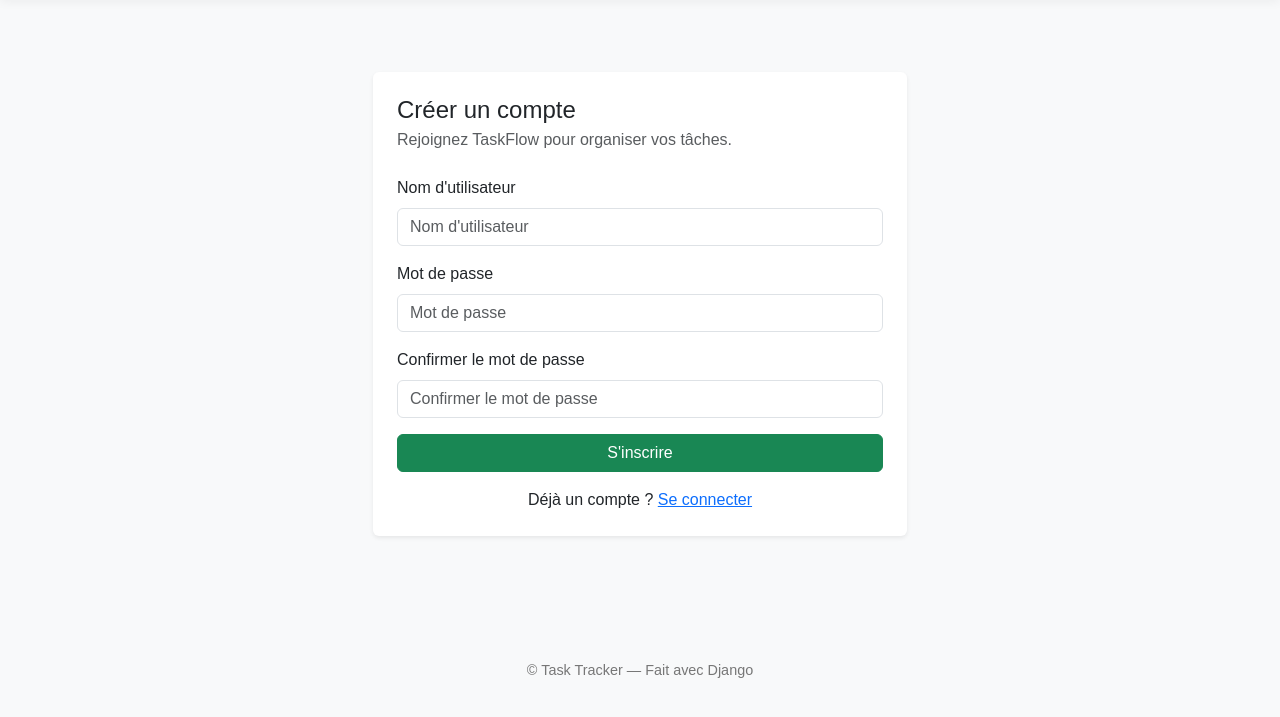
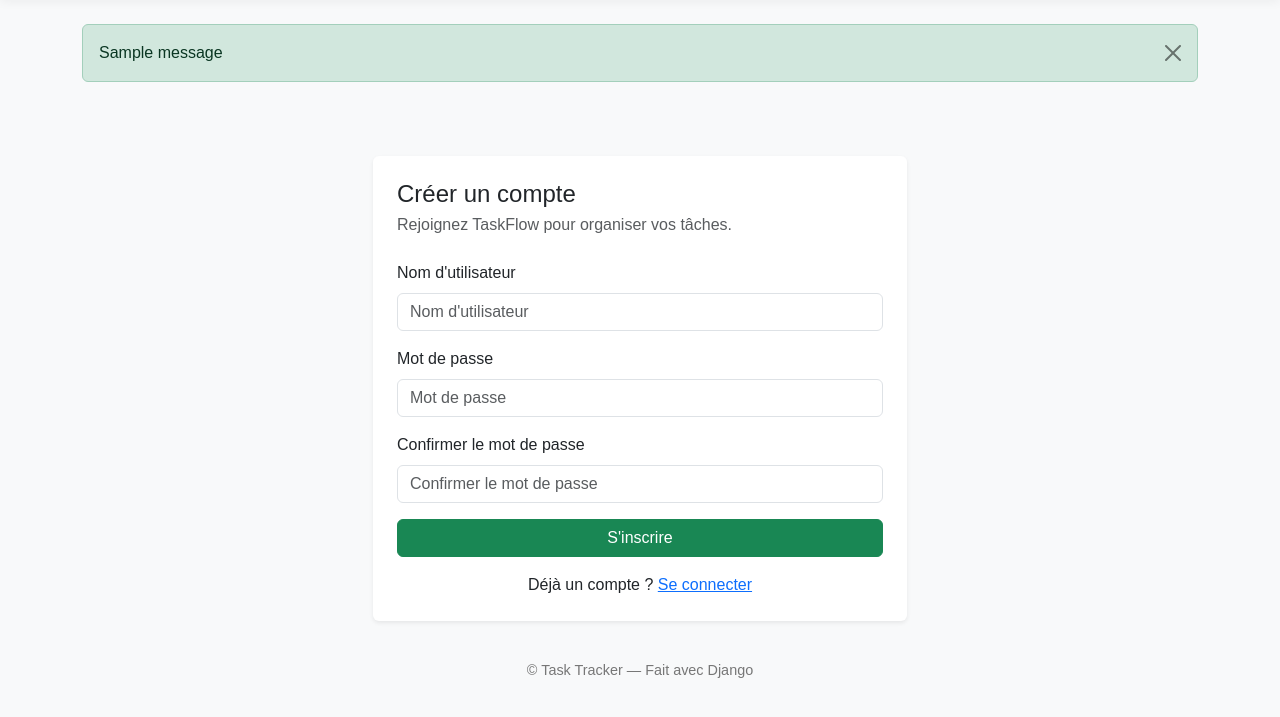
Before and after one commit to hamerlock/task-tracker, a Django app: page /auth/register/ in a window 1280 px wide. Shown: the part 70-787 px from the top of the page. Run offline with Django 5.2, Linux system fonts and the light colour scheme; tables that the repository leaves empty hold one stand-in row (values such as "Sample post"); one stand-in notice (Sample message) is shown.

Commit message:
gestion message success et UTF-8 sans BOM

```diff
--- a/backend/auth/templates/auth/register.html
+++ b/backend/auth/templates/auth/register.html
@@ -1,7 +1,7 @@
 {% extends 'base.html' %}
 {% block title %}Inscription{% endblock %}
 {% block content %}
-<div class="d-flex align-items-center justify-content-center" style="min-height: 70vh;">
+<div class="d-flex align-items-center justify-content-center h-100">
   <div class="row justify-content-center w-100">
     <div class="col-12 col-md-8 col-lg-6">
       <div class="card shadow-sm border-0">
--- a/backend/auth/views.py
+++ b/backend/auth/views.py
@@ -13,7 +13,7 @@ def register_view(request):
         form = RegisterForm(request.POST)
         if form.is_valid():
             form.save()
-            messages.success(request, "Compte créé avec succès ! Vous pouvez maintenant vous connecter.")
+            messages.success(request, 'Compte créé avec succès ! Vous pouvez maintenant vous connecter.')
             return redirect("auth:login")
     else:
         form = RegisterForm()
@@ -31,7 +31,7 @@ def login_view(request):
         if form.is_valid():
             user = form.get_user()
             login(request, user)
-            messages.success(request, f"Bienvenue {user.username} 👋")
+            messages.success(request, f'Bienvenue {user.username} !')
             return redirect("tasks:list")
     else:
         form = LoginForm()
@@ -39,9 +39,9 @@ def login_view(request):
     return render(request, "auth/login.html", {"form": form})
 
 
-# 🔹 Déconnexion
+# Déconnexion
 @login_required
 def logout_view(request):
     logout(request)
-    messages.info(request, "Vous avez été déconnecté.")
+    messages.info(request, 'Vous avez été déconnecté.')
     return redirect("auth:login")
--- a/backend/static/css/style.css
+++ b/backend/static/css/style.css
@@ -5,6 +5,7 @@ html {
     padding: 0;
 }
 body {
+    margin: 0;
     background-color: #ffffff;
     font-family: 'Mulish', sans-serif;
     color: #333;
--- a/backend/templates/base.html
+++ b/backend/templates/base.html
@@ -12,7 +12,6 @@
     <link rel="stylesheet" href="{% static 'css/style.css' %}" type="text/css">
     {% endblock %}
 
-    {% block extra_head %}{% endblock %}
 </head>
 
 <body class="d-flex flex-column h-100 bg-light">
@@ -29,10 +28,22 @@
                 <a href="{% url 'auth:register' %}" class="btn btn-primary">Inscription</a>
             </div>
         {% endif %}
-    </div>
 </header>
 
 <main class="container my-4 flex-grow-1">
+    {% if messages %}
+    <div class="mb-3">
+      {% for message in messages %}
+        {% if 'error' in message.tags %}
+          <div class="alert alert-danger alert-dismissible fade show" role="alert">{{ message }}
+        {% else %}
+          <div class="alert alert-{{ message.tags }} alert-dismissible fade show" role="alert">{{ message }}
+        {% endif %}
+            <button type="button" class="btn-close" data-bs-dismiss="alert" aria-label="Close"></button>
+          </div>
+      {% endfor %}
+    </div>
+    {% endif %}
     {% block content %}
     <!-- Contenu spécifique de chaque page -->
     {% endblock %}
```
Also changed, not shown: backend/auth/templates/auth/login.html (line endings or trailing spaces), backend/tasks/templates/tasks/list.html (line endings or trailing spaces).
